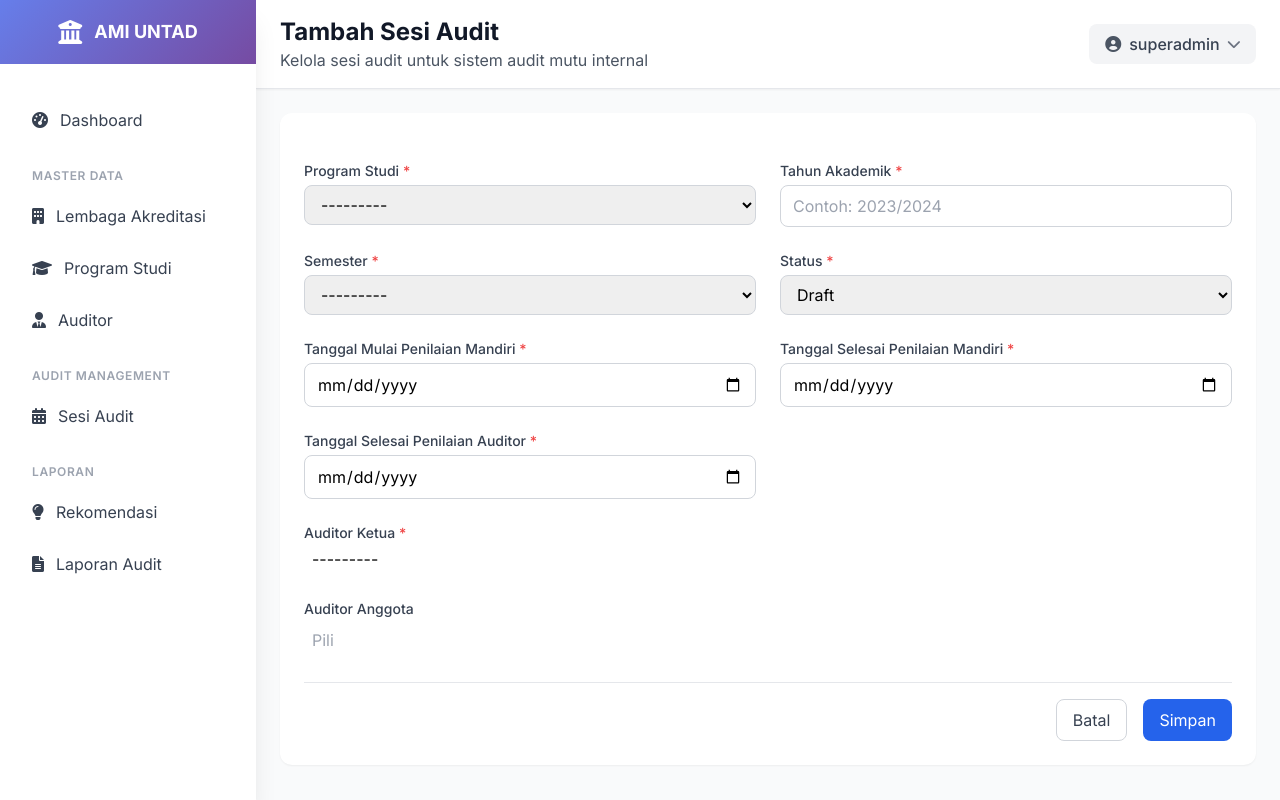
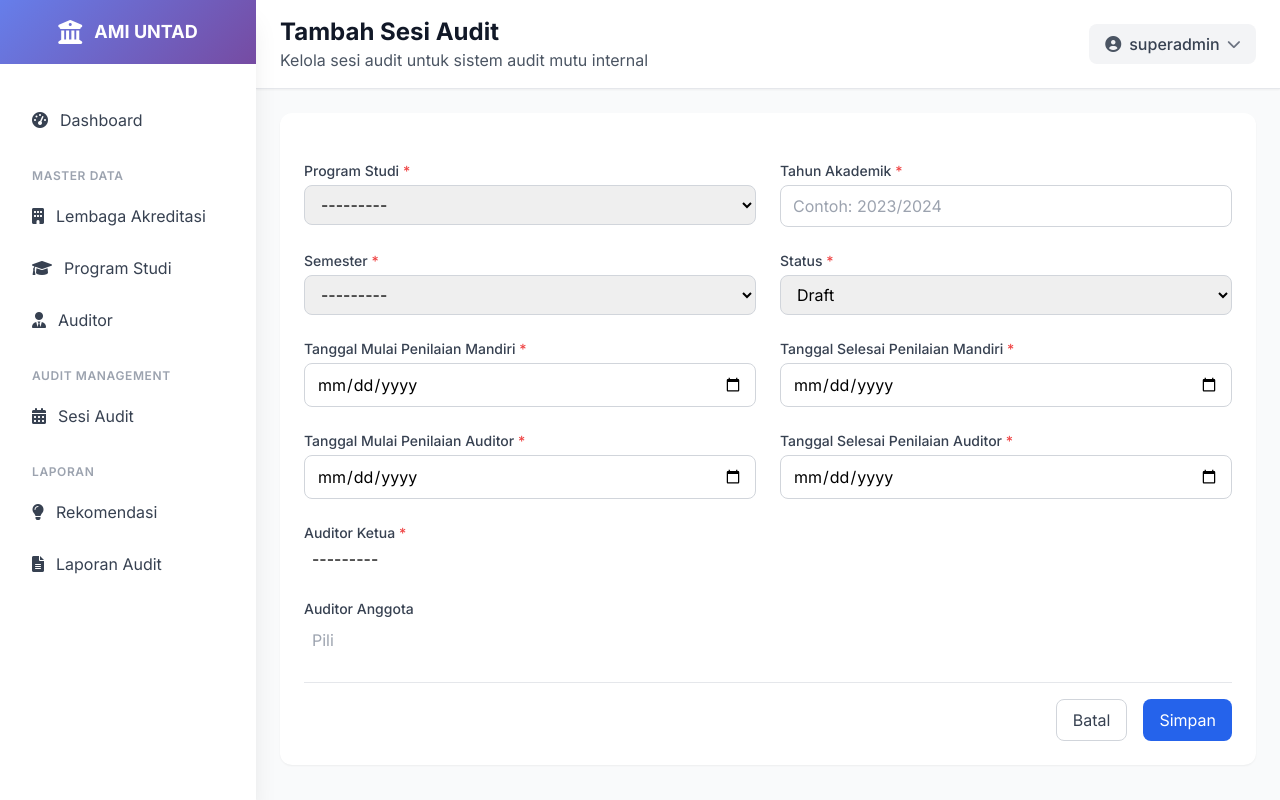
Before and after one commit to mahatirnajar/sipmi, a Django app: page /audit-session/create/ in a window 1280 px wide. Run offline with Django 5.2, Linux system fonts and the light colour scheme; a user stored in the database is signed in; data comes from the database, SQL or seed files in the repository; both versions use the stored data as it was after the commit; parts of the project's set-up code (start-up, migrations or seed data) failed here and were passed over; some libraries are stand-ins or nearby versions.

Commit message:
update forms audit session: - add tanggal mulai penilian auditor filed

```diff
--- a/ami/forms.py
+++ b/ami/forms.py
@@ -250,7 +250,7 @@ class AuditSessionForm(forms.ModelForm):
         fields = [
             'program_studi', 'tahun_akademik', 'semester',
             'tanggal_mulai_penilaian_mandiri', 'tanggal_selesai_penilaian_mandiri',
-            'tanggal_selesai_penilaian_auditor', 'status',
+            'tanggal_mulai_penilaian_auditor', 'tanggal_selesai_penilaian_auditor', 'status',
             'auditor_ketua', 'auditor_anggota'
         ]
         widgets = {
@@ -259,6 +259,7 @@ class AuditSessionForm(forms.ModelForm):
             'semester': forms.Select(attrs={'class': 'form-control'}),
             'tanggal_mulai_penilaian_mandiri': forms.DateInput(attrs={'type': 'date', 'class': 'form-control'}),
             'tanggal_selesai_penilaian_mandiri': forms.DateInput(attrs={'type': 'date', 'class': 'form-control'}),
+            'tanggal_mulai_penilaian_auditor': forms.DateInput(attrs={'type': 'date', 'class': 'form-control'}),
             'tanggal_selesai_penilaian_auditor': forms.DateInput(attrs={'type': 'date', 'class': 'form-control'}),
             'status': forms.Select(attrs={'class': 'form-control'}),
             'auditor_ketua': forms.Select(),  # akan diatur di __init__
--- a/templates/ami/audit_session_form.html
+++ b/templates/ami/audit_session_form.html
@@ -67,8 +67,15 @@
                 <div>
                     <label for="{{ form.tanggal_selesai_penilaian_mandiri.id_for_label }}" class="block text-sm font-medium text-gray-700 mb-1">Tanggal Selesai Penilaian Mandiri <span class="text-red-500">*</span></label>
                     {{ form.tanggal_selesai_penilaian_mandiri |add_class:"w-full px-3 py-2 border border-gray-300 rounded-lg"}}
-                    {% if form.tanggal_mulai_penilaian_mandiri.errors %}
+                    {% if form.tanggal_selesai_penilaian_mandiri.errors %}
                     <p class="mt-1 text-xs text-red-600">{{ form.tanggal_selesai_penilaian_mandiri.errors|join:", " }}</p>
+                    {% endif %}
+                </div>
+                <div>
+                    <label for="{{ form.tanggal_mulai_penilaian_auditor.id_for_label }}" class="block text-sm font-medium text-gray-700 mb-1">Tanggal Mulai Penilaian Auditor <span class="text-red-500">*</span></label>
+                    {{ form.tanggal_mulai_penilaian_auditor |add_class:"w-full px-3 py-2 border border-gray-300 rounded-lg"}}
+                    {% if form.tanggal_mulai_penilaian_auditor.errors %}
+                    <p class="mt-1 text-xs text-red-600">{{ form.tanggal_mulai_penilaian_auditor.errors|join:", " }}</p>
                     {% endif %}
                 </div>
                 <div>
```
Also changed, not shown: db.sqlite3.
